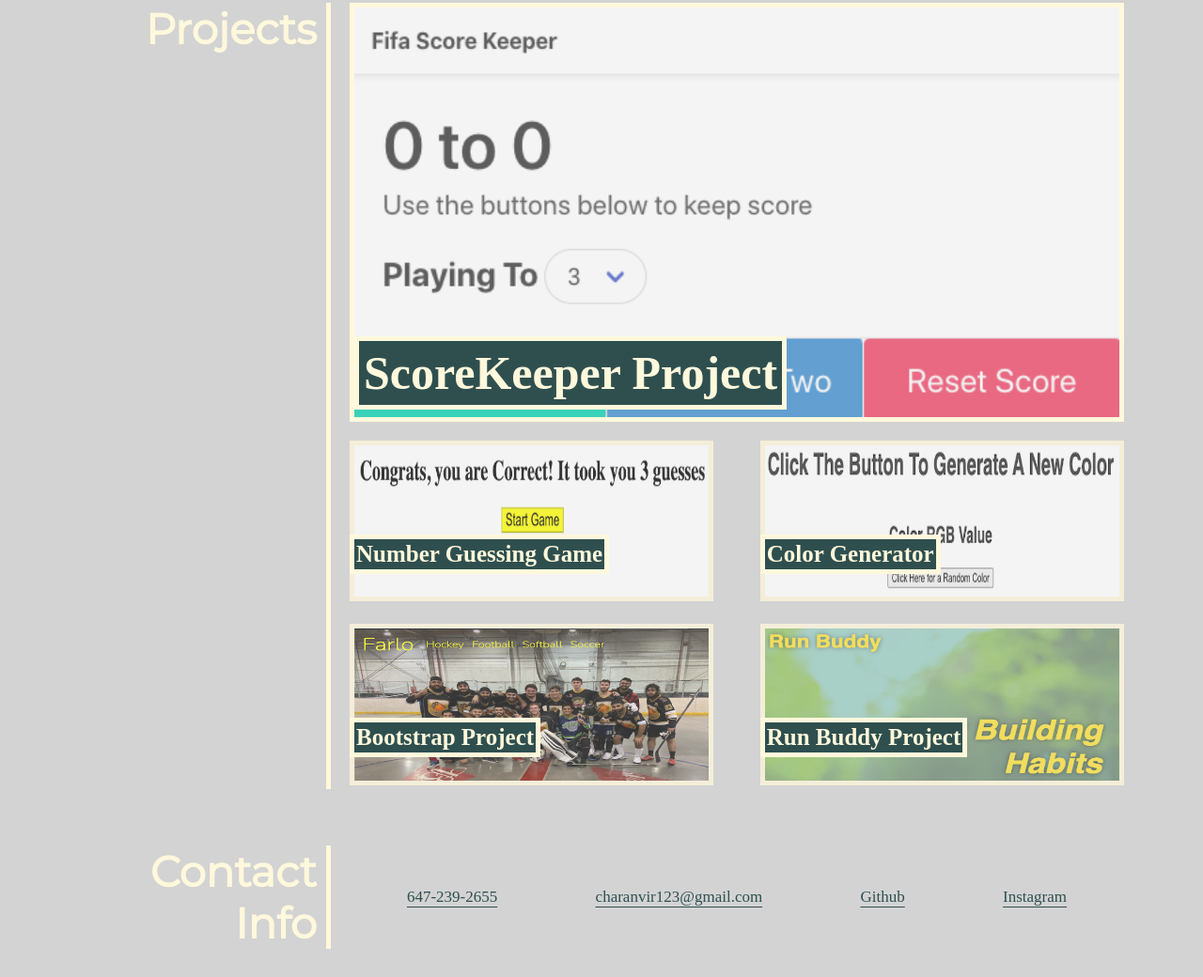
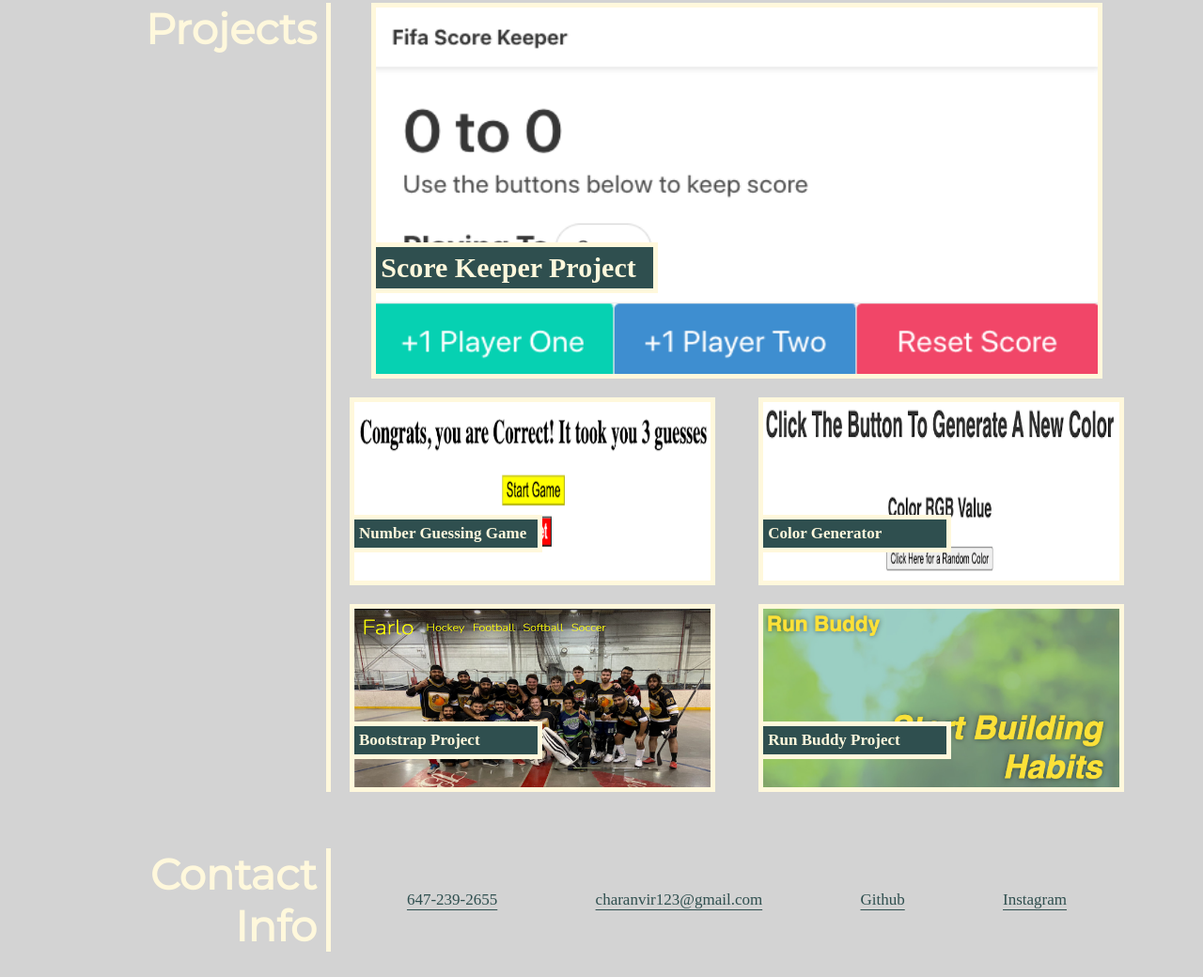
Before and after one commit to Charanvir/Official-Portfolio, a plain HTML site: page index.html in a window 1280 px wide. Shown: the part 753-1793 px from the top of the page at 94% size. Drawn offline with nearby package versions, Linux system fonts and the light colour scheme.

Commit message:
changed project styling

```diff
--- a/assets/css/style.css
+++ b/assets/css/style.css
@@ -148,130 +148,90 @@ header nav ul li a:hover {
 
 .project-5 {
     flex-basis: 75%;
-    display: flex;
-    flex-direction: column;
 }
 
+ /* Main Project Styling  */
+
 .mainProject {
+    background-image: url(../images/scoreKeeper.jpeg);
+    background-size: 100% 100%;
+    width: 90%;
+    height: 400px;
+    margin: auto;
     border: 5px solid var(--primary-color);
-    margin: 0 20px 20px 20px;
-    position: relative;
+    margin-top: 0px;
 }
 
-.mainProject img {
-    width: 100%;
-    height: 100%;
-    opacity: 75%;
+.mainProject h3 {
+    background-color: var(--secondary-color);
+    color: var(--primary-color);
+    border: 5px solid var(--primary-color);
+    border-left: none;
+    font-size: 30px;
+    padding: 5px;
+    width: 300px;
+    margin-top: 250px;
 }
 
-.mainProject img:hover {
+.mainProject a {
+    text-decoration: none;
+}
+
+.mainProject:hover {
     opacity: 50%;
 }
 
-.scoreKeeperTitle {
-    position: absolute;
-    top: 350px;
+.twoProjects {
+    display: flex;
+    align-items: center;
+    justify-content: space-between;
+    width: 100%;
+}
+
+.numberGuessing {
+    background-image: url(../images/numberGuessing.png);
+}
+
+.colorGenerator {
+    background-image: url(../images/colorGenerator.png);
+}
+
+.bootstrap {
+    background-image: url(../images/bootstrapImage.png);
+}
+
+.runBuddy {
+    background-image: url(../images/runBuddyImage.png);
+}
+
+
+.singleProject {
+    background-size: 100% 100%;
+    width: 45%;
+    height: 200px;
+    margin: 20px;
+    border: 5px solid var(--primary-color);
+    margin-bottom: 0px;
+}
+
+.singleProject h3 {
     background-color: var(--secondary-color);
     color: var(--primary-color);
     border: 5px solid var(--primary-color);
-    font-size: 50px;
+    border-left: none;
+    font-size: 17px;
     padding: 5px;
+    width: 200px;
+    margin-top: 120px;
 }
 
-.twoProjects {
-    margin: 0px 20px 20px 20px;
-    display: flex;
-    align-items: center;
-    justify-content: space-between;
+.singleProject a {
+    text-decoration: none;
 }
 
-.project-5 div:nth-child(3) {
-    margin-bottom: 0px;
-}
-
-.twoProjects img {
-    width: 100%;
-    height: 100%;
-    border: 5px solid var(--primary-color);
-    opacity: 75%;
-}
-
-.numberGuessing {
-    flex: 0 1 47%;
-    position: relative;
-}
-
-.numberGuessTitle {
-    position: absolute;
-    top: 100px;
-    background-color: var(--secondary-color);
-    color: var(--primary-color);
-    border: 5px solid var(--primary-color);
-    font-size: 25px;
-    padding: 2px;
-}
-
-.numberGuessing img:hover {
+.singleProject:hover {
     opacity: 50%;
 }
-
-.colorGenerator {
-    flex: 0 1 47%;
-    position: relative;
-}
-
-.colorTitle {
-    position: absolute;
-    top: 100px;
-    background-color: var(--secondary-color);
-    color: var(--primary-color);
-    border: 5px solid var(--primary-color);
-    font-size: 25px;
-    padding: 2px;
-}
-
-.colorGenerator img:hover {
-    opacity: 50%;
-}
-
-.bootstrap {
-    flex: 0 1 47%;
-    position: relative;
-}
-
-.bootstrapTitle {
-    position: absolute;
-    top: 100px;
-    background-color: var(--secondary-color);
-    color: var(--primary-color);
-    border: 5px solid var(--primary-color);
-    font-size: 25px;
-    padding: 2px;
-}
-
-.bootstrap img:hover {
-    opacity: 50%;
-}
-
-.runBuddy {
-    flex: 0 1 47%;
-    position: relative;
-}
-
-.runBuddyTitle {
-    position: absolute;
-    top: 100px;
-    background-color: var(--secondary-color);
-    color: var(--primary-color);
-    border: 5px solid var(--primary-color);
-    font-size: 25px;
-    padding: 2px;
-}
-
-.runBuddy img:hover {
-    opacity: 50%;
-}
-
 
 /* Contact Information Styling */
 
--- a/index.html
+++ b/index.html
@@ -77,39 +77,31 @@
         <div class="project-5">
             <div class="mainProject">
                 <a href=" https://charanvir.github.io/ScoreKeeper-Project/">
-                    <img src="./assets/images/scoreKeeper.jpeg" alt="An image of a ScoreKeeper webpage project.">
+                    <h3>Score Keeper Project</h3>
                 </a>
-                <h3 class="scoreKeeperTitle">ScoreKeeper Project</h3>
             </div>
             <div class="twoProjects">
-                <div class="numberGuessing">
+                <div class="singleProject numberGuessing">
                     <a href="https://charanvir.github.io/Number-Guessing-Game/">
-                        <img src="./assets/images/numberGuessing.png"
-                            alt="An image showing the user win in the number guessing project">
+                        <h3>Number Guessing Game</h3>
                     </a>
-                    <h3 class="numberGuessTitle">Number Guessing Game</h3>
                 </div>
-                <div class="colorGenerator">
+                <div class="singleProject colorGenerator">
                     <a href="https://charanvir.github.io/Color_Generator/">
-                        <img src="./assets/images/colorGenerator.png"
-                            alt="an image showing the color generator project">
+                        <h3>Color Generator</h3>
                     </a>
-                    <h3 class="colorTitle">Color Generator</h3>
                 </div>
             </div>
             <div class="twoProjects">
-                <div class="bootstrap">
+                <div class="singleProject bootstrap">
                     <a href="https://charanvir.github.io/Bootstrap-Project/">
-                        <img src="./assets/images/bootstrapImage.png"
-                            alt="image showing farlo HC winning the championship">
+                        <h3>Bootstrap Project</h3>
                     </a>
-                    <h3 class="bootstrapTitle">Bootstrap Project</h3>
                 </div>
-                <div class="runBuddy">
+                <div class="singleProject runBuddy">
                     <a href="https://charanvir.github.io/run-buddy/">
-                        <img src="./assets/images/runBuddyImage.png" alt="image of the run buddy landing page">
+                        <h3>Run Buddy Project</h3>
                     </a>
-                    <h3 class="runBuddyTitle">Run Buddy Project</h3>
                 </div>
             </div>
         </div>
```
